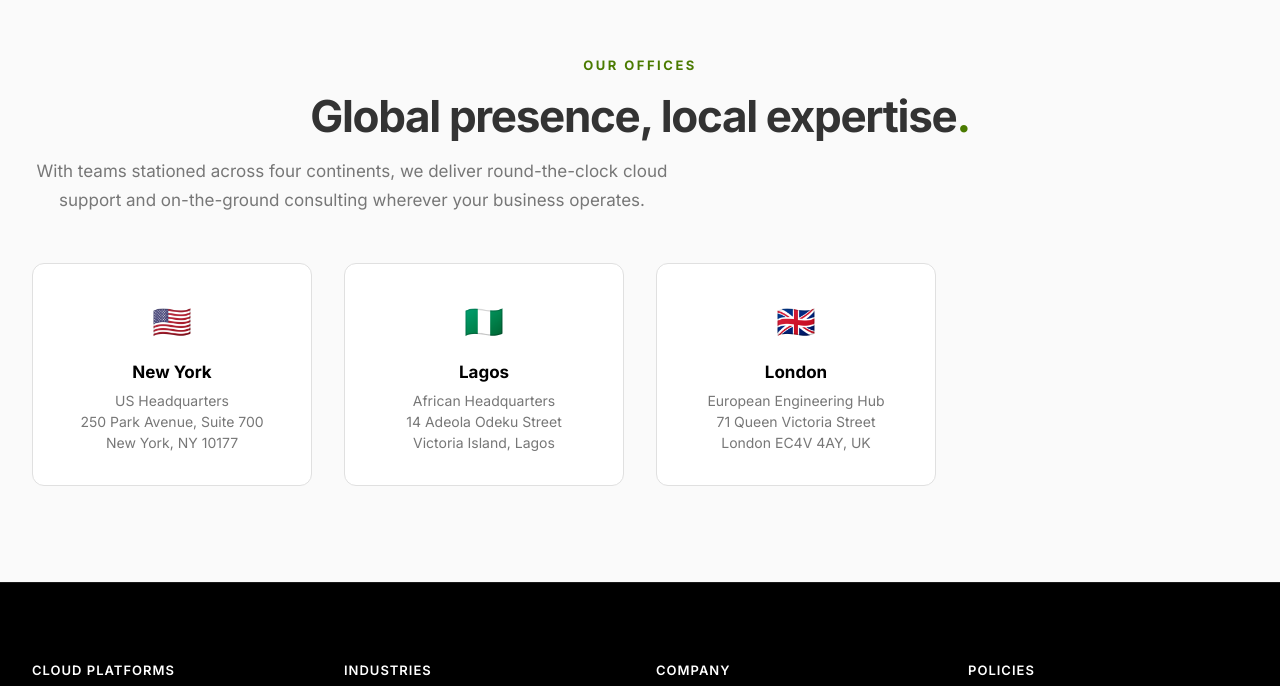
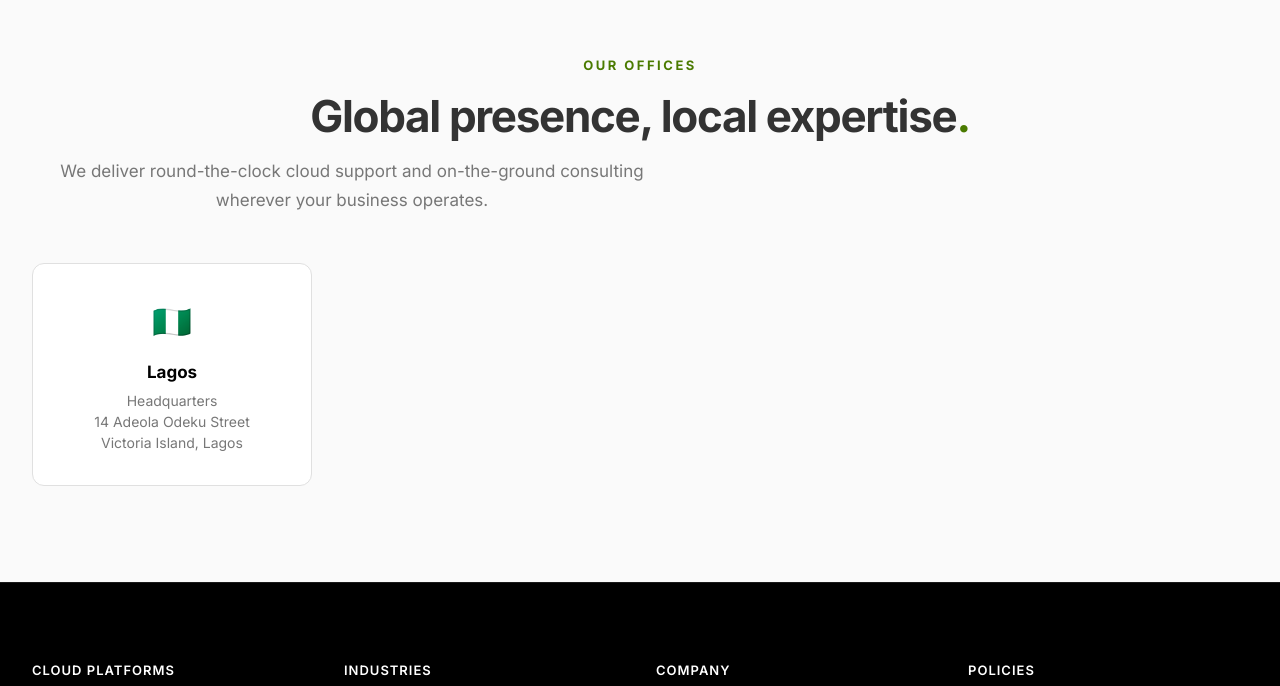
Before and after one commit to paulobalonye/ApexStack, a plain HTML site: page contact.html in a window 1280 px wide. Shown: the part 1391-2077 px from the top of the page. Drawn offline with Linux system fonts and the light colour scheme.

Commit message:
Remove US/UK offices and US phone number from contact page
Keep only the Lagos (Nigeria) office as the sole headquarters
and remove the US phone number, leaving only the Nigerian number.

Co-Authored-By: Claude Opus 4.6 <noreply@anthropic.com>

```diff
--- a/contact.html
+++ b/contact.html
@@ -226,7 +226,7 @@
             <h3>General Inquiries</h3>
             <p>Have a question about our services or want to explore how ApexStack Cloud can support your cloud transformation? Reach out to our team directly.</p>
             <p><strong>Email:</strong> info@apexstackcloud.com</p>
-            <p><strong>Phone:</strong> +1 (440-771-3030), +234(80330-38-388)</p>
+            <p><strong>Phone:</strong> +234(80330-38-388)</p>
           </div>
           <div class="contact-info-card">
             <h3>Collaboration</h3>
@@ -250,23 +250,13 @@
       <div class="section-header" style="text-align: center; margin-bottom: 3rem;">
         <p class="section-label">Our Offices</p>
         <h2 class="section-title">Global presence, local expertise<span class="dot">.</span></h2>
-        <p class="section-subtitle">With teams stationed across four continents, we deliver round-the-clock cloud support and on-the-ground consulting wherever your business operates.</p>
+        <p class="section-subtitle">We deliver round-the-clock cloud support and on-the-ground consulting wherever your business operates.</p>
       </div>
       <div class="offices-grid">
         <div class="office-card">
-          <div class="office-icon">&#127482;&#127480;</div>
-          <h4>New York</h4>
-          <p>US Headquarters<br>250 Park Avenue, Suite 700<br>New York, NY 10177</p>
-        </div>
-        <div class="office-card">
           <div class="office-icon">&#127475;&#127468;</div>
           <h4>Lagos</h4>
-          <p>African Headquarters<br>14 Adeola Odeku Street<br>Victoria Island, Lagos</p>
-        </div>
-        <div class="office-card">
-          <div class="office-icon">&#127468;&#127463;</div>
-          <h4>London</h4>
-          <p>European Engineering Hub<br>71 Queen Victoria Street<br>London EC4V 4AY, UK</p>
+          <p>Headquarters<br>14 Adeola Odeku Street<br>Victoria Island, Lagos</p>
         </div>
       </div>
     </div>
```
